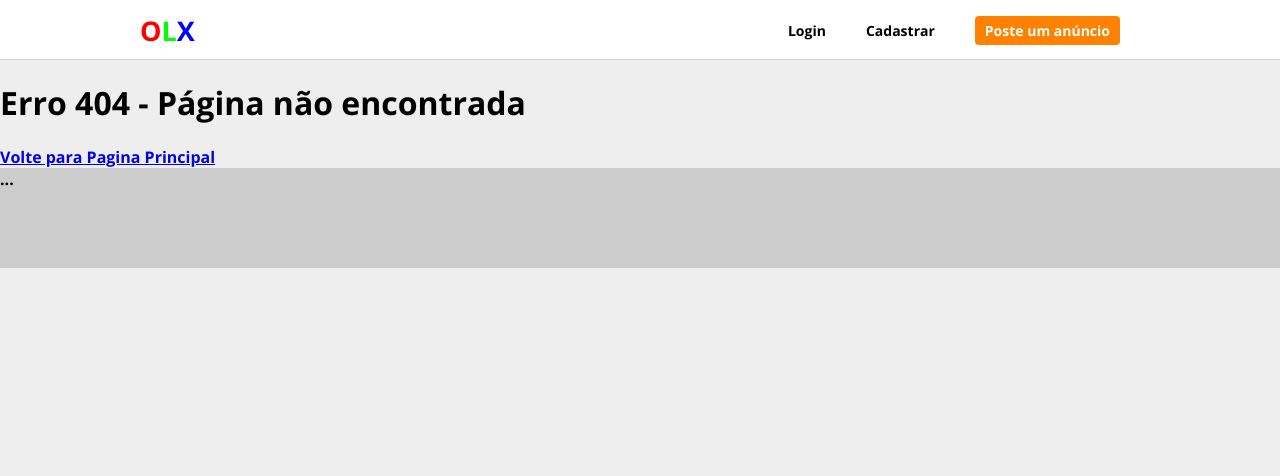
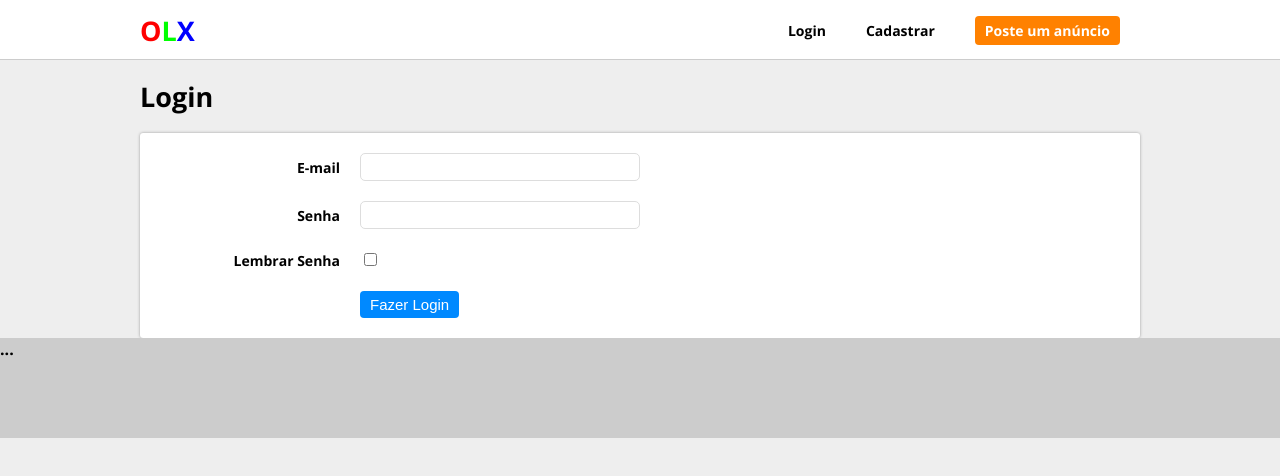
Before and after one commit to gbcbaptista/OLX-Frontend-Clone, a React (Create React App) app in the folder frontend/: page /signin in a window 1280 px wide. Before the commit this address had no page. Shown: the top 476 px of the page. Built offline with nearby package versions, Linux system fonts and the light colour scheme.

Commit message:
Creating Login
Creating Login Route and building the Login Page and the connection with a API that retuns a token if the login is successful otherwise it's return an error. The token can be saved in a cookie for maintaning the user logged or not, the cookie expires in 999 days

```diff
--- a/frontend/package.json
+++ b/frontend/package.json
@@ -7,6 +7,7 @@
     "@testing-library/react": "^11.2.6",
     "@testing-library/user-event": "^12.8.3",
     "js-cookie": "^2.2.1",
+    "qs": "^6.10.1",
     "react": "^17.0.2",
     "react-dom": "^17.0.2",
     "react-redux": "^7.2.3",
--- a/frontend/src/Routes.js
+++ b/frontend/src/Routes.js
@@ -3,6 +3,7 @@
 import Home from './pages/Home';
 import About from './pages/About';
 import NotFound from './pages/NotFound';
+import Signin from './pages/Signin';
 
 
 
@@ -16,6 +17,11 @@
             <Route exact path="/about">
                 <About />
             </Route>
+
+            <Route exact path="/signin">
+                <Signin />
+            </Route>
+
             <Route>
                 <NotFound />
             </Route>
--- a/frontend/src/components/MainComponents.js
+++ b/frontend/src/components/MainComponents.js
@@ -3,8 +3,23 @@
 
 export const Template = styled.div``;
 
-export const PageContainer = styled.div``;
+export const PageContainer = styled.div`
+    max-width: 1000px;
+    margin: auto;
+`;
 
-export const PageTitle = styled.h1``;
+export const PageTitle = styled.h1`
+    font-size: 27px;
+`;
 
 export const PageBody = styled.div``;
+
+export const ErrorMessage = styled.div`
+    text-align: center;
+    margin: 10px 0px;
+    padding: 20px;
+    background-color: #FFCACA;
+    color: #000;
+    border: 2px solid #FF0000;
+    border-radius: 3px;
+`;
--- a/frontend/src/components/partials/Header/index.js
+++ b/frontend/src/components/partials/Header/index.js
@@ -6,7 +6,7 @@
 import { isLogged } from '../../../helpers/AuthHandler'
 
 const Header = () => {
-    let logged = false; //isLogged();
+    let logged = isLogged();
 
     return (
         <HeaderArea>
@@ -37,7 +37,7 @@
                         {!logged &&
                             <>
                                 <li>
-                                    <Link to="/singin">Login</Link>
+                                    <Link to="/signin">Login</Link>
                                 </li>
                                 <li>
                                     <Link to="/singup">Cadastrar</Link>
--- a/frontend/src/helpers/AuthHandler.js
+++ b/frontend/src/helpers/AuthHandler.js
@@ -4,3 +4,11 @@
     let token = Cookies.get('token');
     return (token) ? true : false;
 }
+
+export const doLogin = (token, rememberPassword) => {
+    if (rememberPassword) {
+        Cookies.set('token', token, {expires: 999})
+    } else {
+        Cookies.set ('token', token);
+    }
+};
--- /dev/null
+++ b/frontend/src/helpers/OlxAPI.js
@@ -0,0 +1,62 @@
+import Cookies from 'js-cookie';
+import qs from 'qs';
+
+const BASEAPI = 'http://alunos.b7web.com.br:501'
+
+const apiFetchPost = async (endpoint, body) => {
+    if(!body.token) {
+        let token = Cookies.get('token');
+        if (token){
+            body.token = token;
+        }
+    }
+
+    const res = await fetch(BASEAPI+endpoint, {
+        method: 'POST',
+        headers: {
+            'Accept': 'application/json',
+            'Content-Type': 'application/json'
+        },
+        body: JSON.stringify(body)
+    });
+    const json = await res.json();
+
+    if (json.notallowed){
+        window.location.href = '/signin';
+        return;
+    }
+    return json;
+}
+
+const apiFetchGet = async (endpoint, body = []) => {
+    if(!body.token) {
+        let token = Cookies.get('token');
+        if (token){
+            body.token = token;
+        }
+    }
+
+    const res = await fetch(`${BASEAPI+endpoint}?${qs.stringify(body)}`);
+    const json = await res.json();
+
+    if (json.notallowed){
+        window.location.href = '/signin';
+        return;
+    }
+    return json;
+}
+
+const  OlxAPI = {
+
+    login: async (email, password) => {
+        //fazer consulta ao WB
+        const json = await apiFetchPost(
+            '/user/signin',
+            {email, password}
+        );
+        return json;
+    }
+};
+
+
+export default () => OlxAPI;
--- /dev/null
+++ b/frontend/src/pages/Signin/index.js
@@ -0,0 +1,93 @@
+import React, { useState } from 'react';
+import { PageArea } from './styled';
+import useApi from '../../helpers/OlxAPI'
+import { doLogin } from '../../helpers/AuthHandler'
+
+
+import { PageContainer, PageTitle, ErrorMessage } from '../../components/MainComponents'
+
+const Page = () => {
+const api = useApi();
+
+    const [email, setEmail] = useState('');
+    const [password, setPassword] = useState('');
+    const [rememberPassword, setRememberPassword] = useState(false);
+    const [disabled, setDisabled] = useState(false);
+    const [error, setError] = useState('');
+
+    const handleSubmit = async (e) => {
+        e.preventDefault();
+        setDisabled(true);
+
+        const json = await api.login(email, password)
+
+        if (json.error) {
+            setError(json.error);
+        } else{
+            doLogin(json.token, rememberPassword);
+            window.location.href = '/';
+        }
+
+        setDisabled(false);
+    }
+
+
+    return (
+        <PageContainer>
+            <PageTitle>Login</PageTitle>
+            <PageArea>
+                {error &&
+                    <div className='erro'>
+                        <ErrorMessage >{error}</ErrorMessage>
+                    </div>
+
+                }
+                <form onSubmit={handleSubmit}>
+                    <label className = "area">
+                        <div className="area--title">E-mail</div>
+                        <div className="area--input">
+                            <input type="email"
+                            disabled={disabled}
+                            value={email}
+                            onChange={e=>setEmail(e.target.value)}
+                            required
+                            />
+
+                        </div>
+                    </label>
+                    <label className = "area">
+                        <div className="area--title">Senha</div>
+                        <div className="area--input">
+                            <input type="password"
+                            disabled={disabled}
+                            value={password}
+                            onChange={e=>setPassword(e.target.value)}
+                            required
+                            />
+
+                        </div>
+                    </label>
+                    <label className = "area">
+                        <div className="area--title">Lembrar Senha</div>
+                        <div>
+                            <input type="checkbox"
+                            disabled={disabled}
+                            checked={rememberPassword}
+                            onChange={()=>setRememberPassword(!rememberPassword)}
+                            />
+
+                        </div>
+                    </label>
+                    <label className = "area">
+                        <div className="area--title"></div>
+                        <div className="area--input">
+                            <button disabled={disabled}>Fazer Login</button>
+                        </div>
+                    </label>
+                </form>
+            </PageArea>
+        </PageContainer>
+    );
+}
+
+export default Page;
--- /dev/null
+++ b/frontend/src/pages/Signin/styled.js
@@ -0,0 +1,70 @@
+import styled from 'styled-components';
+
+
+export const PageArea = styled.div`
+.erro{
+    margin-left: auto;
+    margin-right: auto;
+}
+form {
+    background-color: #FFF;
+    border-radius: 3px;
+    padding: 10px;
+    box-shadow: 0px 0px 3px #999;
+
+    .area {
+        display: flex;
+        align-items: center;
+        padding: 10px;
+        max-width: 500px;
+    }
+
+    .area--title {
+        width: 200px;
+        text-align: right;
+        padding-right: 20px;
+        font-weigth: bold;
+        font-size: 14px;
+    }
+
+
+
+    .area--input {
+        flex: 1;
+
+        input {
+            width: 100%;
+            font-size: 14px;
+            padding: 5px;
+            border: 1px solid #DDD;
+            border-radius: 5px;
+            outline: 0;
+            transition: all ease .4s;
+
+            &:focus {
+                border: 1px solid #333;
+                color: #333;
+            }
+
+        }
+
+        button {
+            background-color: #0089FF;
+            border: 0;
+            outline: 0;
+            padding: 5px 10px;
+            border-radius: 4px;
+            color: #FFF;
+            font-size: 15px;
+            cursor: pointer;
+
+            &:hover {
+
+            }
+        }
+
+    }
+
+}
+
+`;
```
Also changed, not shown: 1 other file (tests, documents, lock files or other folders).
